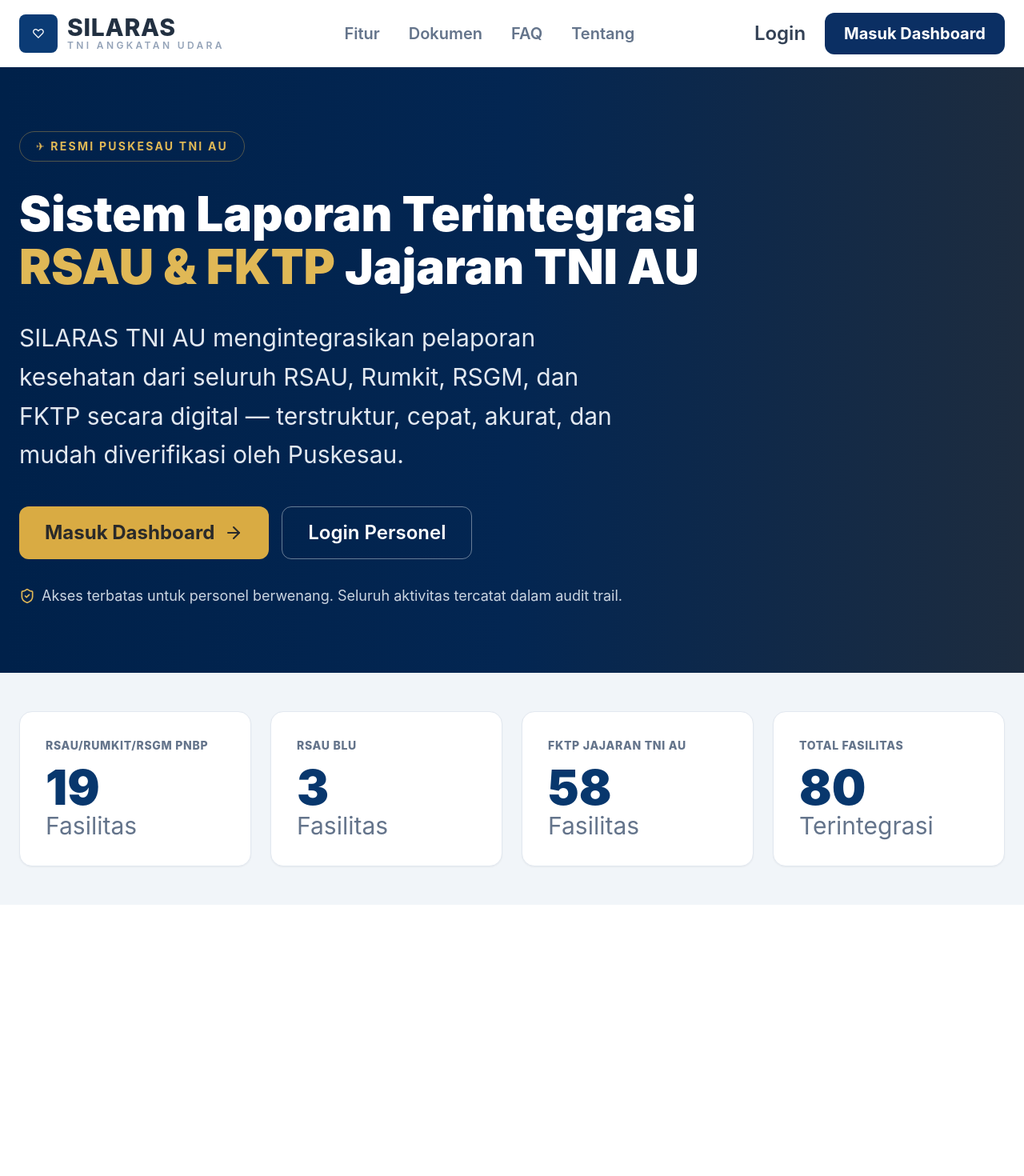
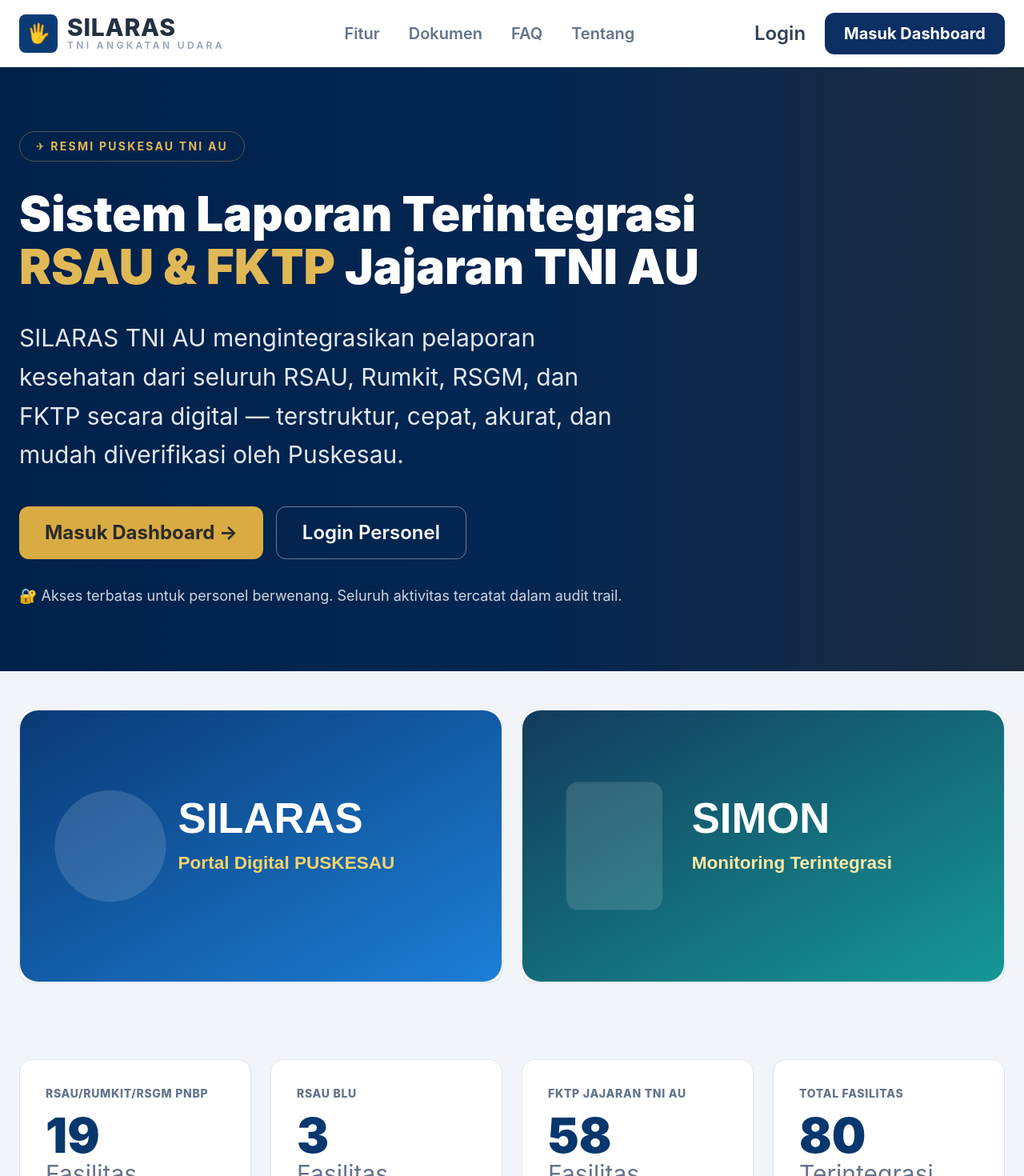
Before and after one commit to sobri3195/peresmian-tniau, a React (Vite) app: page / in a window 1280 px wide. Shown: the top 1470 px of the page at 80% size. Before the commit the page ends 1131 px from the top, so only its background shows below. Built offline with nearby package versions, Linux system fonts and the light colour scheme; the HTML template or start-up script is replaced by a standard one.

Commit message:
Tambah gambar SILARAS/SIMON dan ganti ikon scan jadi telapak tangan

```diff
--- a/src/App.jsx
+++ b/src/App.jsx
@@ -1,5 +1,3 @@
-import { ArrowRight, ShieldCheck } from 'lucide-react';
-
 const stats = [
   { label: 'RSAU/RUMKIT/RSGM PNBP', value: '19', suffix: 'Fasilitas' },
   { label: 'RSAU BLU', value: '3', suffix: 'Fasilitas' },
@@ -13,7 +11,7 @@
       <header className="bg-white">
         <div className="mx-auto flex max-w-7xl items-center justify-between px-6 py-4">
           <div className="flex items-center gap-3">
-            <div className="flex h-12 w-12 items-center justify-center rounded-lg bg-[#0b3b75] text-white">♡</div>
+            <div className="flex h-12 w-12 items-center justify-center rounded-lg bg-[#0b3b75] text-2xl text-white">🖐️</div>
             <div>
               <p className="text-3xl font-extrabold leading-none tracking-wide text-[#223041]">SILARAS</p>
               <p className="text-xs font-semibold tracking-[0.28em] text-slate-400">TNI ANGKATAN UDARA</p>
@@ -52,17 +50,25 @@
 
             <div className="mt-10 flex flex-wrap gap-4">
               <button className="inline-flex items-center gap-3 rounded-xl bg-[#d9ab43] px-8 py-4 text-2xl font-bold text-[#2a2a2a]">
-                Masuk Dashboard <ArrowRight className="h-6 w-6" />
+                Masuk Dashboard →
               </button>
               <button className="rounded-xl border border-white/40 px-8 py-4 text-2xl font-semibold text-white">Login Personel</button>
             </div>
 
             <p className="mt-8 inline-flex items-center gap-2 text-lg text-slate-300">
-              <ShieldCheck className="h-5 w-5 text-[#e0b856]" />
-              Akses terbatas untuk personel berwenang. Seluruh aktivitas tercatat dalam audit trail.
+              🔐 Akses terbatas untuk personel berwenang. Seluruh aktivitas tercatat dalam audit trail.
             </p>
           </div>
         </div>
+      </section>
+
+      <section className="mx-auto grid max-w-7xl gap-6 px-6 py-12 md:grid-cols-2">
+        <article className="overflow-hidden rounded-2xl border border-slate-200 bg-white shadow-sm">
+          <img src="/images/silaras.svg" alt="Gambar SILARAS" className="h-auto w-full" />
+        </article>
+        <article className="overflow-hidden rounded-2xl border border-slate-200 bg-white shadow-sm">
+          <img src="/images/simon.svg" alt="Gambar SIMON" className="h-auto w-full" />
+        </article>
       </section>
 
       <section className="mx-auto grid max-w-7xl gap-6 px-6 py-12 md:grid-cols-2 xl:grid-cols-4">
```
Also changed, not shown: public/images/silaras.svg (added), public/images/simon.svg (added).
